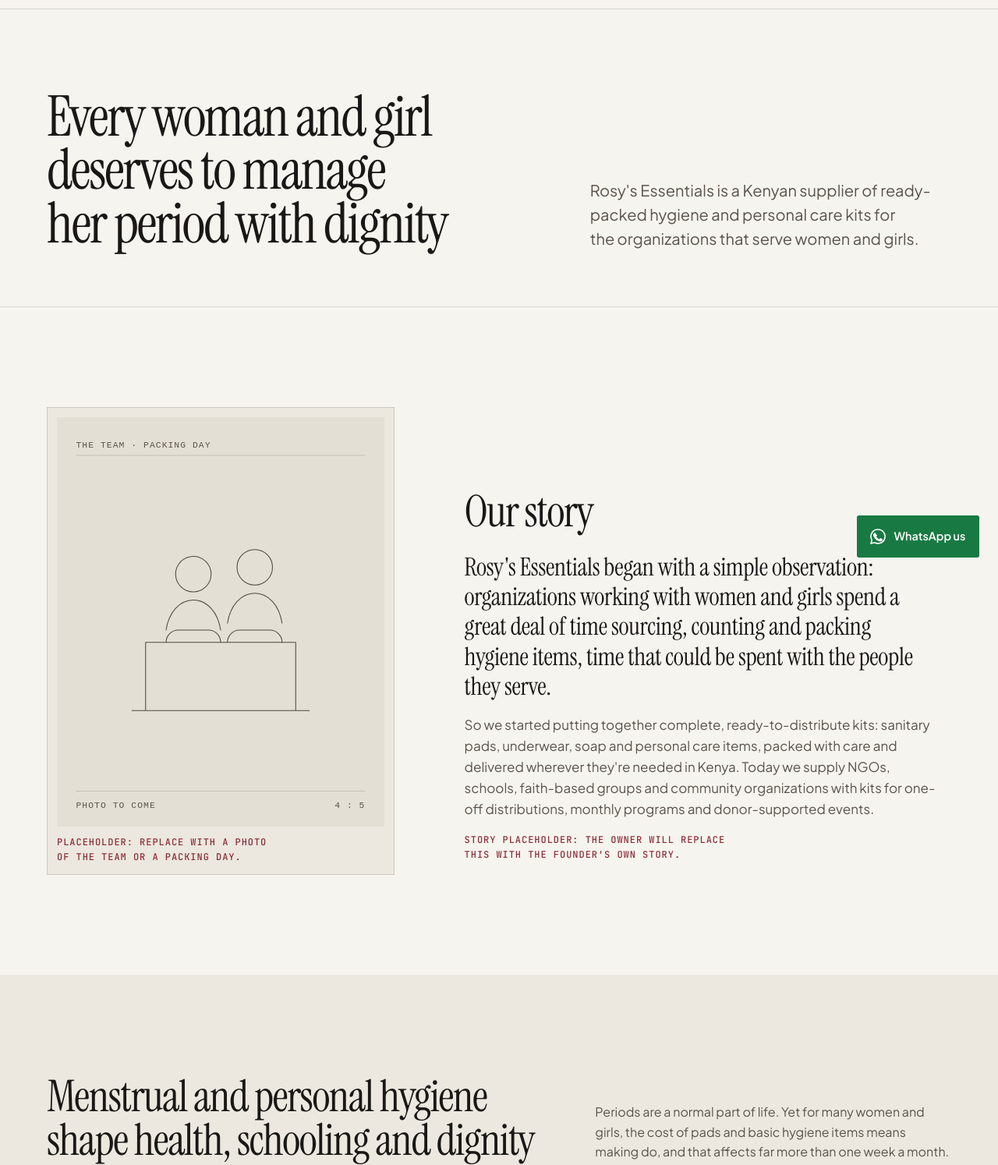
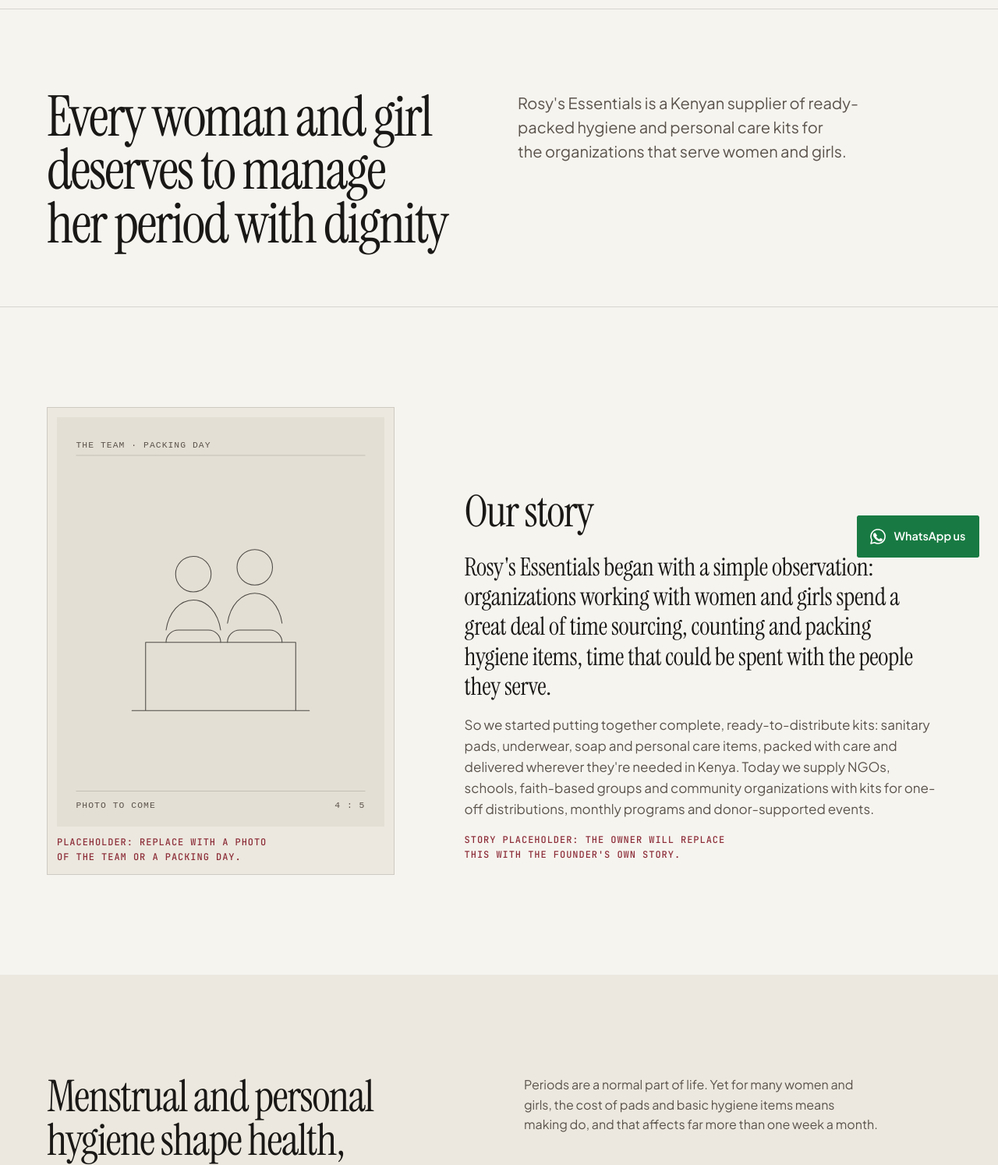
Before and after one commit to vincentondeng/rosys-essentials, an Astro site: page /about in a window 1280 px wide. Shown: the part 61-1555 px from the top of the page at 78% size. Built offline with nearby package versions, Linux system fonts and the light colour scheme; Astro itself is replaced by a stand-in of ours.

Commit message:
Balance heading and text columns
Split heading/intro pairs into equal, top-aligned columns so intros take
fewer lines and start level with their headings. Keep 'Read our story'
together and balance the statement paragraphs.

```diff
--- a/src/components/CtaBand.astro
+++ b/src/components/CtaBand.astro
@@ -59,9 +59,9 @@ const {
 
   @media (min-width: 900px) {
     .cta__inner {
-      grid-template-columns: minmax(0, 7fr) minmax(0, 5fr);
+      grid-template-columns: minmax(0, 1fr) minmax(0, 1fr);
       gap: 3rem;
-      align-items: end;
+      align-items: start;
     }
   }
 </style>
--- a/src/pages/about.astro
+++ b/src/pages/about.astro
@@ -323,9 +323,9 @@ const testimonials = [
     }
 
     .matters__head {
-      grid-template-columns: minmax(0, 7fr) minmax(0, 5fr);
+      grid-template-columns: minmax(0, 1fr) minmax(0, 1fr);
       gap: 4rem;
-      align-items: end;
+      align-items: start;
     }
 
     .values-wrap {
--- a/src/styles/global.css
+++ b/src/styles/global.css
@@ -190,6 +190,7 @@ dd,
 .placeholder-note,
 .delivery__text,
 .matters__close,
+.statement__body p,
 .why__text,
 .cta p {
   text-wrap: balance;
@@ -520,9 +521,9 @@ a:hover > .arrow {
 
 @media (min-width: 900px) {
   .page-head__inner {
-    grid-template-columns: minmax(0, 7fr) minmax(0, 5fr);
+    grid-template-columns: minmax(0, 1fr) minmax(0, 1fr);
     gap: 3rem;
-    align-items: end;
+    align-items: start;
   }
 }
 
```
Also changed, not shown: src/pages/index.astro (+5 -5 lines).
